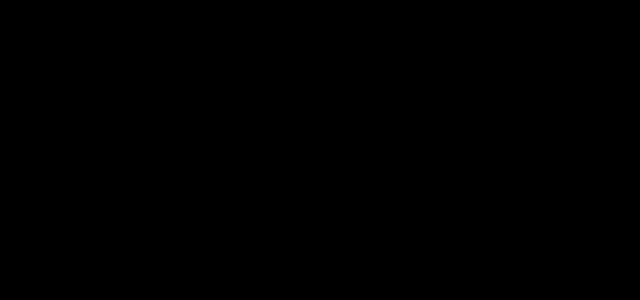
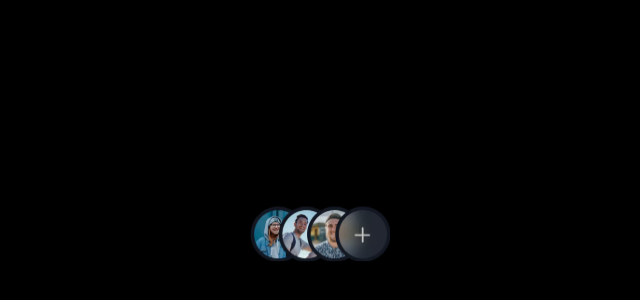
Before and after one commit to immweasel/dashboard, a React (Create React App) app in the folder frontend/: page / in a window 1280 px wide. Shown: the part 164-464 px from the top of the page, without its empty margins (320-960 px from the left). Built offline with nearby package versions, Linux system fonts and the light colour scheme.

Commit message:
Updated typescript config

```diff
--- a/frontend/src/components/Content/ContentComponents/ContentIcons.tsx
+++ b/frontend/src/components/Content/ContentComponents/ContentIcons/ContentIcons.tsx
@@ -1,8 +1,11 @@
 import { FC } from 'react'
 import styles from './ContentIcons.module.css'
+import userIcons from '../../../../images/users.svg'
 
 const ContentIcons:FC = () => {
-	return <div></div>
+	return <div>
+		<img alt='users' src={userIcons}/>
+	</div>
 }
 
 export default ContentIcons
--- a/frontend/src/types/index.d.ts
+++ /dev/null
@@ -1,4 +0,0 @@
-declare module '*.module.css' {
-	const content: Record<string, string>
-	export default content
-}
```
Also changed, not shown: frontend/src/components/Content/Content.tsx (+4 -4 lines), frontend/src/types/custom.d.ts (added, +14 -0 lines), frontend/src/components/Content/ContentComponents/ContentTelegram/ContentTelegram.tsx (renamed from frontend/src/components/Content/ContentComponents/ContentTelegram.tsx), frontend/src/components/Content/ContentComponents/ContentText/ContentText.tsx (renamed from frontend/src/components/Content/ContentComponents/ContentText.tsx), frontend/src/components/Content/ContentComponents/ContentWidgets/ContentWidgets.tsx (renamed from frontend/src/components/Content/ContentComponents/ContentWidgets.tsx), frontend/src/images/users.svg (added).
